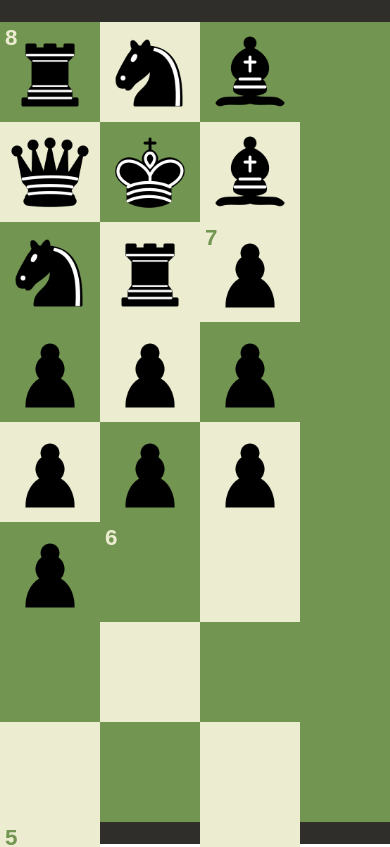
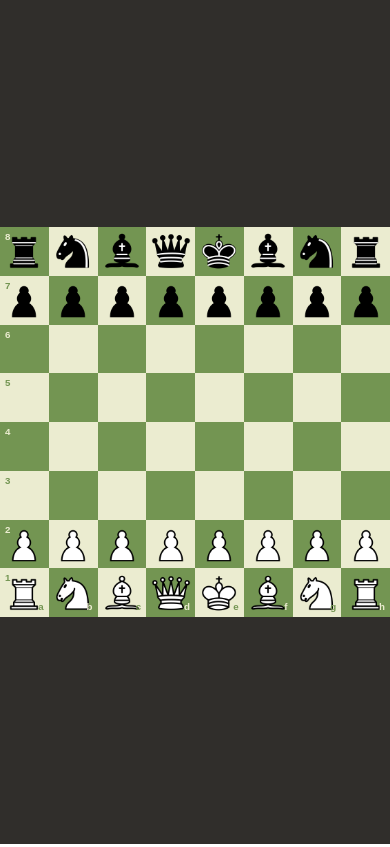
Before and after one commit to rajatdangat/chess-game, a React (Vite) app in the folder webapp/: page / in a window 390 px wide. Shown: the top 847 px of the page. Built offline with nearby package versions, Linux system fonts and the light colour scheme.

Commit message:
feat: make the chessboard responsive

```diff
--- a/webapp/src/components/Chessboard.tsx
+++ b/webapp/src/components/Chessboard.tsx
@@ -6,8 +6,9 @@ const darkBoardBg = "#739552";
 const lightBoardBg = "#ebecd0";
 
 const Board = styled.div`
-  height: 800px;
-  width: 800px;
+  max-width: 800px;
+  width: 100%;
+  aspect-ratio: 1 / 1;
   background-color: ${darkBoardBg};
   display: flex;
   flex-wrap: wrap;
@@ -15,9 +16,8 @@ const Board = styled.div`
 `;
 
 const BoardSquare = styled.div`
-  height: 100px;
-  width: 100px;
-  flex-shrink: 0;
+  height: 100%;
+  width: calc(100% / 8);
   position: relative;
   display: flex;
   justify-content: center;
@@ -40,10 +40,16 @@ const TransparentSquare = styled(BoardSquare)`
   background-color: transparent;
 `;
 
+const RankRow = styled.div`
+  height: calc(100% / 8);
+  width: 100%;
+  display: flex;
+`;
+
 const SquareLabel = styled.p`
   position: absolute;
   font-weight: 600;
-  font-size: 1.4rem;
+  font-size: min(1.4rem, 2.5vw);
   font-family: sans-serif;
 `;
 
@@ -73,15 +79,16 @@ const files: string[] = ["a", "b", "c", "d", "e", "f", "g", "h"];
 const ranks: string[] = ["1", "2", "3", "4", "5", "6", "7", "8"];
 
 const drawChessboard = (pieceLocations: (string | null)[][], handleBoardClick: HandleBoardClickFn) => {
-  const squares = [];
+  const rankSquares = [];
 
   for (let i = ranks.length - 1; i >= 0; i--) {
+    const fileSquares = [];
     const rank = ranks[i];
     for (let j = 0; j < files.length; j++) {
       const file = files[j];
       const currentPiece = pieceLocations[i][j];
       const chessPiece = currentPiece && chessPieces[currentPiece];
-      squares.push(
+      fileSquares.push(
         (i % 2 === 0 && j % 2 === 0) || (i % 2 === 1 && j % 2 == 1) ? (
           <WhiteSquare onClick={() => handleBoardClick(i, j)} key={rank + file} id={`${i}${j}`}>
             {i === 0 && <FileLabel className="dark">{file}</FileLabel>}
@@ -97,9 +104,10 @@ const drawChessboard = (pieceLocations: (string | null)[][], handleBoardClick: H
         )
       );
     }
+    rankSquares.push(<RankRow>{fileSquares}</RankRow>);
   }
 
-  return squares;
+  return rankSquares;
 };
 
 const Chessboard = ({ pieceLocations, handleBoardClick }: ChessboardProps) => {
```
